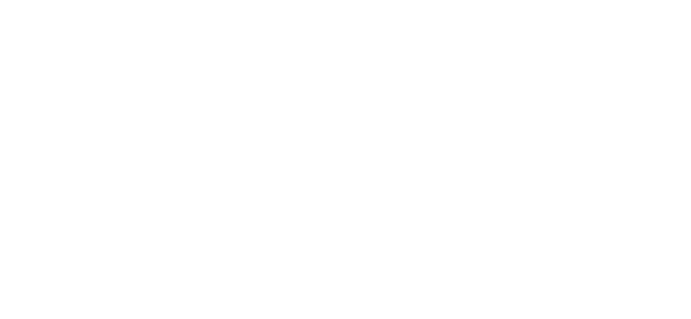
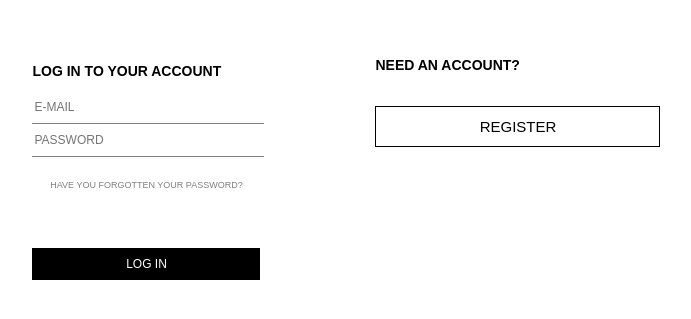
Before and after one commit to our-legacy/our-legacy-zara, a Vue app in the folder my-app/Client/: page /adminlog in a window 1280 px wide. Before the commit this address had no page. Shown: the part 175-494 px from the top of the page, without its empty margins (64-755 px from the left). Built offline with nearby package versions, Linux system fonts and the light colour scheme.

Commit message:
signup admin front done

```diff
--- /dev/null
+++ b/my-app/Client/src/components/Adminlog.vue
@@ -0,0 +1,86 @@
+<template>
+  <!-- <div class="login-form">
+    <h3>Login Admin</h3>
+    <input type="email" class="inp" placeholder="Email" v-model="email" />
+    <input type="password" class="inp" placeholder="Password" v-model="password" />
+    <input type="button" class="btn" value="Submit" @click="handleLogin" />
+    <button class="btn" @click="navigateToSignUp">Sign Up</button>
+  </div> -->
+  <div>
+    <Navbar />
+
+    <div id="logindiv" style="width: 70%; height: 100%; padding-top: 210px; display: flex; gap: 3%;">
+      <div id="log" style="margin-left: 10%; margin-right: 10%;">
+        <section>
+          <h3 style="margin-bottom: 12px; margin-top: 20px; font-weight: 600; font-family: Neue Helvetica, Arial, Helvetica, sans-serif; font-size: 14px;">
+            LOG IN TO YOUR ACCOUNT
+          </h3>
+          <form id="form" @submit.prevent="handleLogin" style="width: 100%;">
+            <div id="ep" style="margin-bottom: 10%;">
+              <input type="email" id="inputEmail" placeholder="E-MAIL" required v-model="email" style="border: 0; border-bottom: 1px solid gray; width: 100%; height: 30px; font-family: Neue Helvetica, Arial, Helvetica, sans-serif; font-size: 12px;" />
+              <br />
+              <input type="password" id="inputPasswd" placeholder="PASSWORD" required v-model="password" style="border: 0; border-bottom: 1px solid gray; width: 100%; height: 30px; font-family: Neue Helvetica, Arial, Helvetica, sans-serif; font-size: 12px;" />
+            </div>
+            <p class="size6" style="font-family: Neue Helvetica, Arial, Helvetica, sans-serif; font-size: 9px; margin-top: 10px; color: grey; text-align: center;">HAVE YOU FORGOTTEN YOUR PASSWORD?</p>
+            <div id="logbttn" style="margin-top: 45px;">
+              <button id="signin" class="login-btn" @click="handleLogin" style="width: 19em; height: 2.7em; background-color: black; color: white; margin-top: 13px; cursor: pointer; outline: none; border: none; font-family: Neue Helvetica, Arial, Helvetica, sans-serif; font-size: 12px;">LOG IN</button>
+            </div>
+          </form>
+        </section>
+      </div>
+      <div id="reg" style="width: 70%; height: 100%;">
+        <section>
+          <h3 style="margin-bottom: 12px; font-weight: 600; font-family: Neue Helvetica, Arial, Helvetica, sans-serif; font-size: 14px;">NEED AN ACCOUNT?</h3>
+          <div id="bttn" style="margin-top: 20px;">
+            <button @click="navigateToSignUp" style="width: 19em; height: 2.7em; background-color: white; color: black; margin-top: 13px; cursor: pointer; outline: none; border: 1px solid black; font-family: Neue Helvetica, Arial, Helvetica, sans-serif; font-size: 15px;">REGISTER</button>
+          </div>
+        </section>
+      </div>
+    </div>
+
+    <div id="footer"></div>
+    <div id="ending"></div>
+  </div>
+</template>
+
+<script>
+import axios from 'axios';
+
+export default {
+  data() {
+    return {
+      email: '',
+      password: '',
+    };
+  },
+  methods: {
+    async handleLogin() {
+      try {
+        if (this.email === '' || this.password === '') {
+          return alert('Please fill in all the fields.');
+        }
+
+        const response = await axios.post('http://localhost:3000/admin/loginadmin', {
+          email: this.email,
+          password: this.password,
+        });
+
+        if (response.data === 'you are logged') {
+         alert("welcome to zara")
+         this.$router.push('/homeAdmin');
+
+        } else {
+          alert("login failed");
+        }
+      } catch (error) {
+        alert("login failed ");
+        console.log(error)
+      }
+    },
+    navigateToSignUp() {
+      this.$router.push('/adminsignup');
+    },
+
+  },
+};
+</script>
--- /dev/null
+++ b/my-app/Client/src/components/Adminsignup.vue
@@ -0,0 +1,84 @@
+<template>
+  <!-- <div class="sign">
+    <h3>Sign up Admin</h3>
+
+    <input type="text" class="inp" placeholder="User Name" v-model="name" /><br />
+    <input type="password" class="inp" placeholder="User Password" v-model="password" /><br />
+    <input type="email" class="inp" placeholder="User E-mail" v-model="email" /><br />
+    <input type="password" class="inp" placeholder="Secret key" v-model="key" /><br />
+    <input type="button" class="btn" value="submit" @click="handleSubmit" />
+  </div> -->
+    <div>
+    <Navbar />
+
+    <div id="authdiv" style="width: 70%; height: 100%; padding-top: 210px; display: flex; gap: 3%;">
+      <div id="auth" style="margin-left: 10%; margin-right: 10%;">
+        <section>
+          <h1 style="margin-bottom: 12px; margin-top: 0px; font-weight: 600; font-family: Neue Helvetica, Arial, Helvetica, sans-serif; font-size: 30px;">Personal details</h1>
+          <form id="form" @submit.prevent="handleSubmit" style="width: 100%;">
+            <div id="ep" style="margin-bottom: 10%;">
+              <input type="text" id="inputName" placeholder="LASTNAME" required v-model="name" @change="onChange($event)"  style="border: 0; border-bottom: 1px solid gray; width: 100%; height: 30px; font-family: Neue Helvetica, Arial, Helvetica, sans-serif; font-size: 12px;" />
+              <br />
+              <input type="email" id="inputEmail" placeholder="E-MAIL" required v-model="email" @change="onChange1($event)" style="border: 0; border-bottom: 1px solid gray; width: 100%; height: 30px; font-family: Neue Helvetica, Arial, Helvetica, sans-serif; font-size: 12px;" />
+              <br />
+             <input type="password" class="inp" placeholder="Secret key" v-model="key"  style="border: 0; border-bottom: 1px solid gray; width: 100%; height: 30px; font-family: Neue Helvetica, Arial, Helvetica, sans-serif; font-size: 12px;"/><br />
+              <input type="password" id="inputPassword" placeholder="PASSWORD" required v-model="password" style="border: 0; border-bottom: 1px solid gray; width: 100%; height: 30px; font-family: Neue Helvetica, Arial, Helvetica, sans-serif; font-size: 12px;" />
+            </div>
+            <div id="authbttn" style="margin-top: 45px;">
+              <button id="authb" class="auth-btn" type="submit"  @click="handleSubmit" style="width: 19em; height: 2.7em; background-color: black; color: white; margin-top: 13px; cursor: pointer; outline: none; border: none; font-family: Neue Helvetica, Arial, Helvetica, sans-serif; font-size: 12px;">CREATE ACCOUNT</button>
+            </div>
+          </form>
+        </section>
+      </div>
+    </div>
+
+    <div id="footer"></div>
+    <div id="ending"></div>
+  </div>
+</template>
+
+<script>
+import axios from "axios";
+
+export default {
+  data() {
+    return {
+      name: "",
+      password: "",
+      email: "",
+      key: ""
+    };
+  },
+  methods: {
+    handleSubmit() {
+      if (this.key === "zara2023") {
+        axios
+          .post("http://localhost:3000/admin/signadmin", {
+            name: this.name,
+            email: this.email,
+            password: this.password
+          })
+          .then((suc) => {
+            this.$router.push("/loginAdmin");
+            console.log(suc);
+          })
+          .catch((err) => console.log(err));
+      } else {
+        alert("Don't play with us");
+      }
+    },
+     onChange(event) {
+            console.log(event.target.value)
+           this.user.name=event.target.value
+        },
+        onChange1(event) {
+            console.log(event.target.value)
+            this.user.email=event.target.value
+        }
+  }
+};
+</script>
+
+<style scoped>
+/* Add your component-specific styles here */
+</style>
```
Also changed, not shown: my-app/Client/src/components/AdminHome.vue (added, +13 -0 lines), my-app/Client/src/router/index.ts (+15 -0 lines), 2 other files (tests, documents, lock files or other folders).
